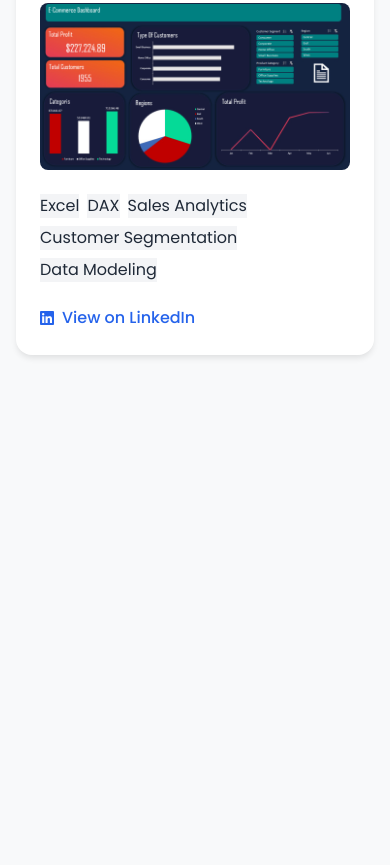
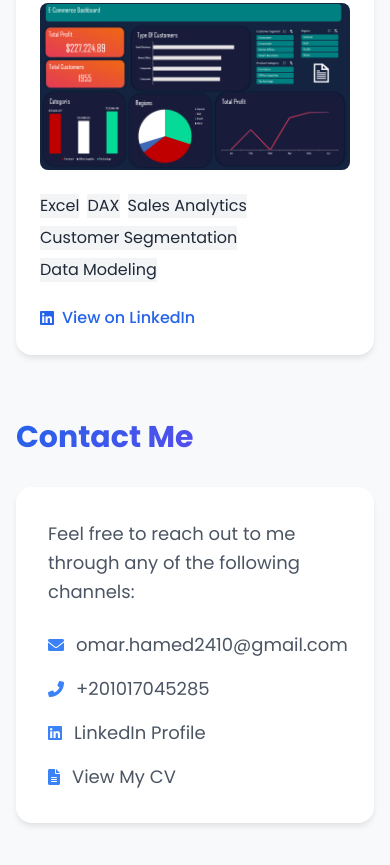
Before and after one commit to omarhamed888/resume, a plain HTML site: page index.html in a window 390 px wide. Shown: the part 7067-7932 px from the top of the page. Before the commit the page ends 7470 px from the top, so only its background shows below. Drawn offline with nearby package versions, Linux system fonts and the light colour scheme.

Commit message:
Add contact section with email, phone, LinkedIn, and CV links for improved accessibility

```diff
--- a/index.html
+++ b/index.html
@@ -430,7 +430,7 @@
         </section>
 
         <!-- Projects Section -->
-        <section id="projects">
+        <section id="projects" class="mt-16">
             <h2 class="text-3xl font-bold mb-8 gradient-text" data-aos="fade-up">Featured Projects</h2>
             <div class="grid md:grid-cols-2 gap-8">
                 <!-- Project 1 -->
@@ -640,6 +640,36 @@
             </div>
          </div>
      </section>
+     <!-- Contact Section -->
+<section id="contact" class="mt-16">
+    <h2 class="text-3xl font-bold mb-8 gradient-text" data-aos="fade-up">Contact Me</h2>
+    <div class="card p-8" data-aos="fade-up">
+        <p class="text-gray-600 mb-6 text-lg leading-relaxed">
+            Feel free to reach out to me through any of the following channels:
+        </p>
+
+        <!-- Contact Info -->
+        <div class="space-y-4">
+            <div class="flex items-center gap-3">
+                <i class="fas fa-envelope text-blue-500"></i>
+                <a href="mailto:omar.hamed2410@gmail.com" class="text-lg text-gray-600 hover:text-blue-600">omar.hamed2410@gmail.com</a>
+            </div>
+            <div class="flex items-center gap-3">
+                <i class="fas fa-phone-alt text-blue-500"></i>
+                <span class="text-lg text-gray-600">+201017045285</span>
+            </div>
+            <div class="flex items-center gap-3">
+                <i class="fab fa-linkedin text-blue-500"></i>
+                <a href="https://www.linkedin.com/in/omar-hamed-020b28251/" target="_blank" class="text-lg text-gray-600 hover:text-blue-600">LinkedIn Profile</a>
+            </div>
+            <div class="flex items-center gap-3">
+                <i class="fas fa-file-alt text-blue-500"></i>
+                <a href="https://drive.google.com/file/d/1NvEvuyPimJYbGShB48oeZfmQiAbXxoMk/view?usp=sharing" target="_blank" class="text-lg text-gray-600 hover:text-blue-600">View My CV</a>
+            </div>
+        </div>
+    </div>
+</section>
+
     </main>
 
     <!-- Scroll to Top Button -->
```
